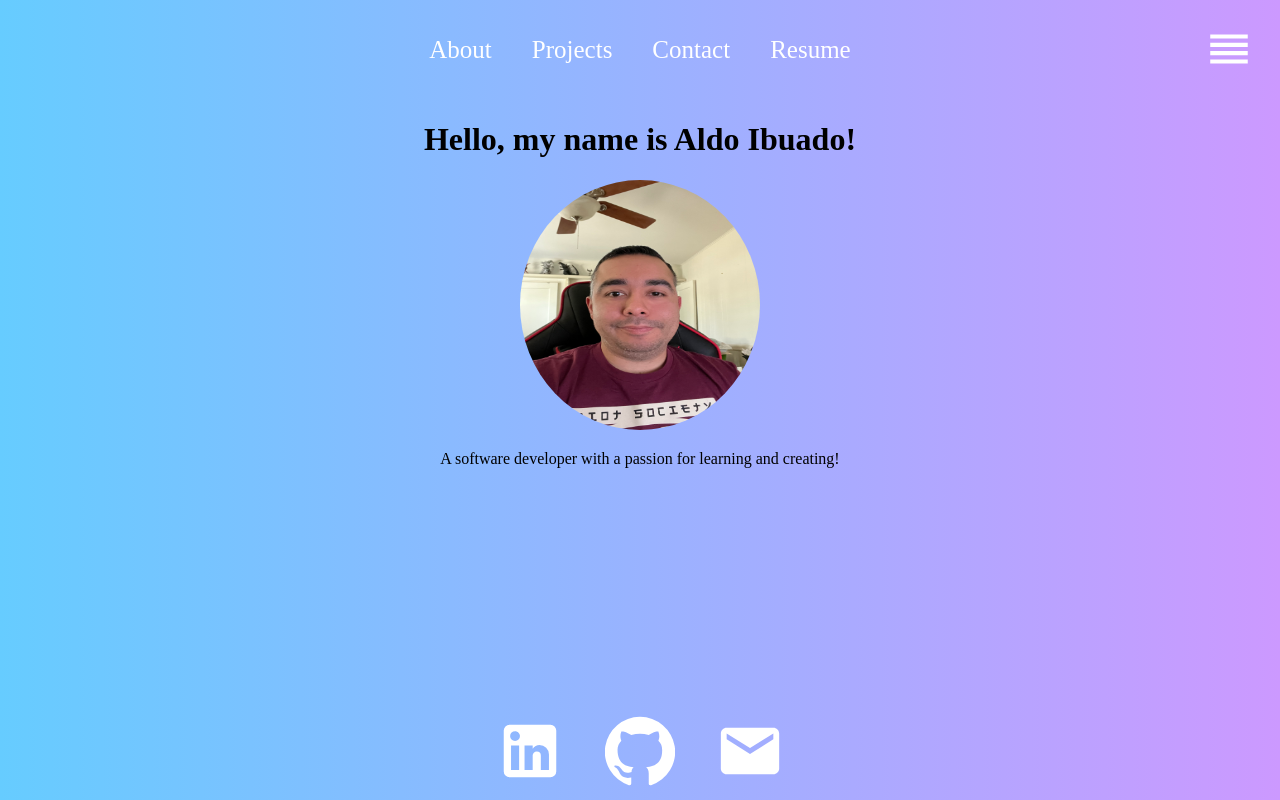
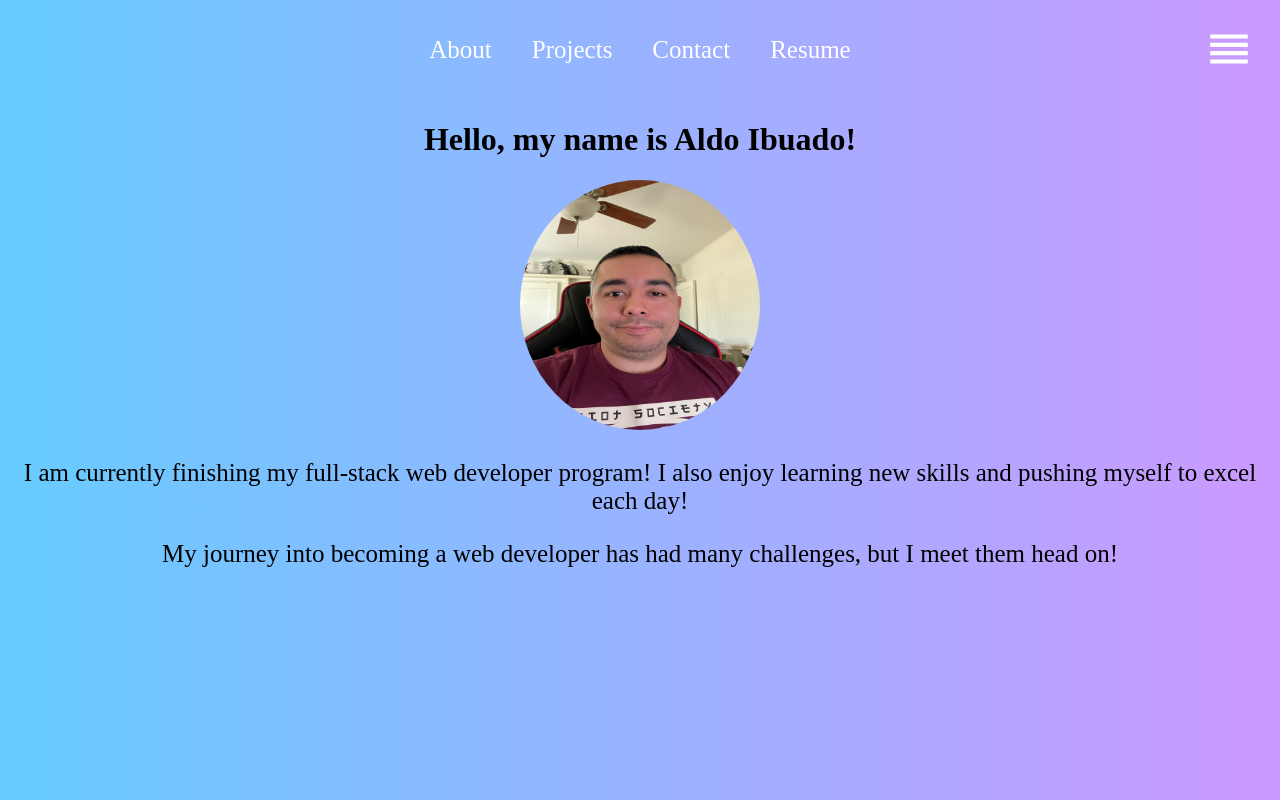
Before and after one commit to aldoibuado/Aldo-Portfolio, a React (Create React App) app in the folder myportfolio/: page / in a window 1280 px wide. Shown: the top 800 px of the page. Built offline with nearby package versions, Linux system fonts and the light colour scheme.

Commit message:
updating the bio in About and writing the languages I know in resume

```diff
--- a/myportfolio/src/App.css
+++ b/myportfolio/src/App.css
@@ -8,8 +8,12 @@
   background: linear-gradient(to right, #66ccff 0%, #cc99ff 100%);
 }
 
-.profile {
-  height: 250px;
-  width: 240px;
-  border-radius: 50%;
+/* Styles for resume section */
+
+ul {
+  list-style-type: none;
 }
+
+li {
+  font-size: 20px;
+}
--- a/myportfolio/src/pages/About.js
+++ b/myportfolio/src/pages/About.js
@@ -1,4 +1,5 @@
 import React from "react";
+import '../styles/About.css';
 
 function About() {
   return (
@@ -6,7 +7,8 @@
       <h1>Hello, my name is Aldo Ibuado!</h1>
       <div className="prompt">
         <img className="profile" src="Aldo-profile.jpg" alt="Aldo Ibuado" />
-        <p> A software developer with a passion for learning and creating!</p>
+        <p className='about1'> I am currently finishing my full-stack web developer program! I also enjoy learning new skills and pushing myself to excel each day!</p>
+        <p className='about1'> My journey into becoming a web developer has had many challenges, but I meet them head on!</p>
       </div>
     </div>
   );
--- a/myportfolio/src/pages/Contact.js
+++ b/myportfolio/src/pages/Contact.js
@@ -55,7 +55,7 @@
          type='email'
          placeholder='email'
          />
-         <input
+         <input className='inputbox'
          value={message}
          name='message'
          onChange={handleInputChange}
--- /dev/null
+++ b/myportfolio/src/styles/About.css
@@ -0,0 +1,9 @@
+.profile {
+    height: 250px;
+    width: 240px;
+    border-radius: 50%;
+  }
+
+.about1 {
+    font-size: 25px;
+}
```
